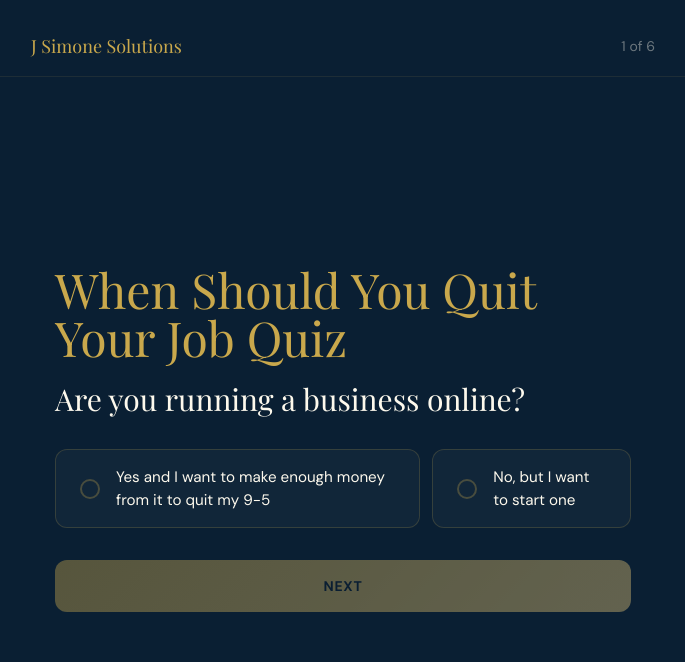
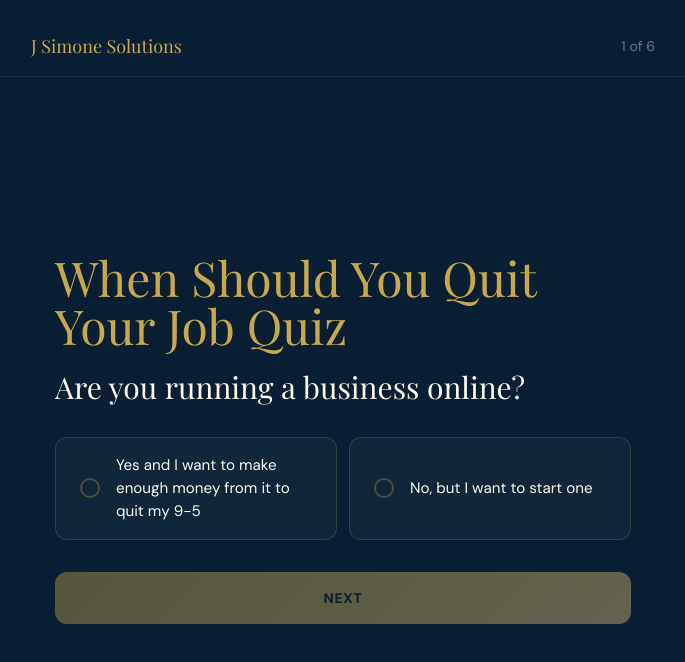
Before and after one commit to jsimone12/lpa-quiz-funnel, a Next.js app: page / in a window 1280 px wide. Shown: the top 662 px of the page, without its empty margins (297-982 px from the left). Built offline with nearby package versions, Linux system fonts and the light colour scheme.

Commit message:
Make yes/no answer buttons equal width

```diff
--- a/src/components/QuestionStep.tsx
+++ b/src/components/QuestionStep.tsx
@@ -56,7 +56,7 @@ export default function QuestionStep({ question, stepIndex, totalQuestions, calc
           <button
             key={i}
             onClick={() => handleSelect(answer)}
-            className={`answer-card rounded-xl px-6 py-4 text-left ${selected?.text === answer.text ? 'selected' : ''}`}
+            className={`answer-card rounded-xl px-6 py-4 text-left ${isYesNo ? 'md:flex-1' : ''} ${selected?.text === answer.text ? 'selected' : ''}`}
             style={{ color: 'var(--cream)' }}
           >
             <div className="flex items-center gap-4">
```
